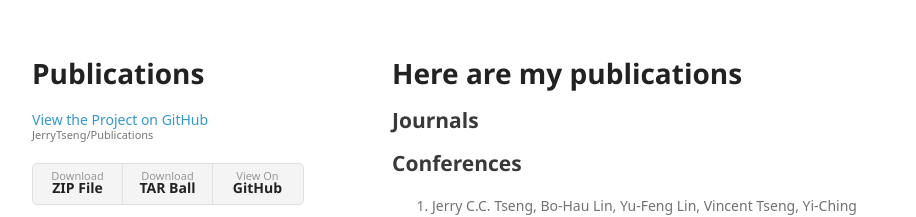
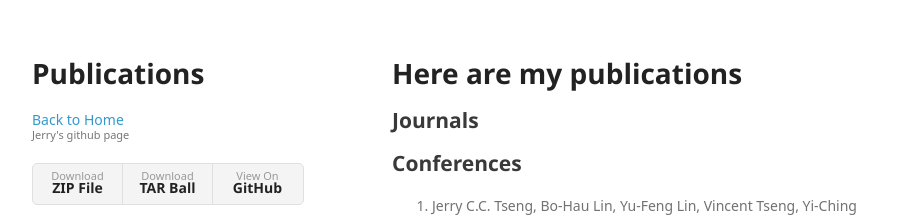
Before and after one commit to JerryTseng/Publications, a plain HTML site: page index.html in a window 1280 px wide. Shown: the top 217 px of the page, without its empty margins (178-1094 px from the left). Drawn offline with Linux system fonts and the light colour scheme; a web font is replaced by a local one.

Commit message:
Update index.html

```diff
--- a/index.html
+++ b/index.html
@@ -18,7 +18,7 @@
         <h1>Publications</h1>
         <p></p>
 
-        <p class="view"><a href="https://github.com/JerryTseng/Publications">View the Project on GitHub <small>JerryTseng/Publications</small></a></p>
+        <p class="view"><a href="https://jerrytseng.github.io/">Back to Home <small>Jerry's github page</small></a></p>
 
 
         <ul>
```
